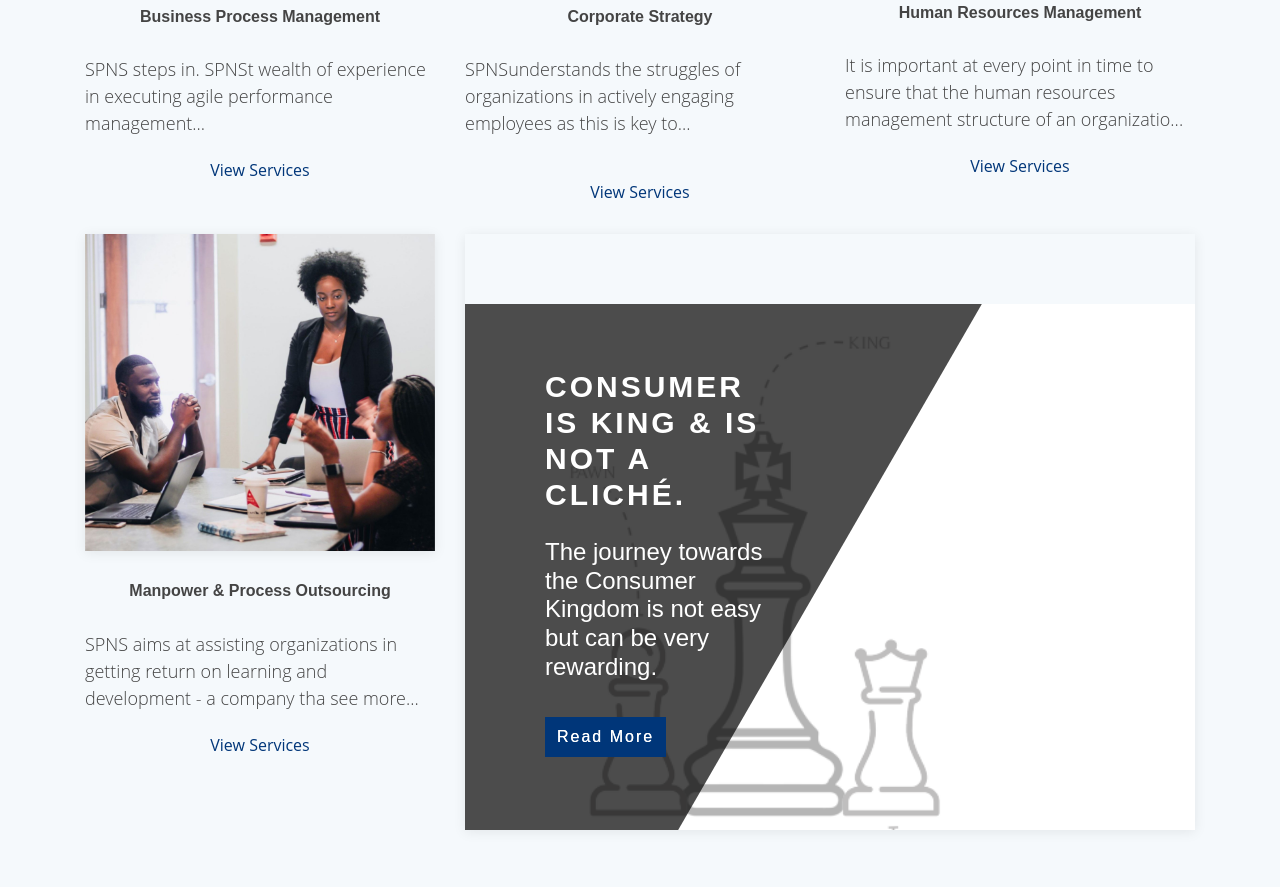
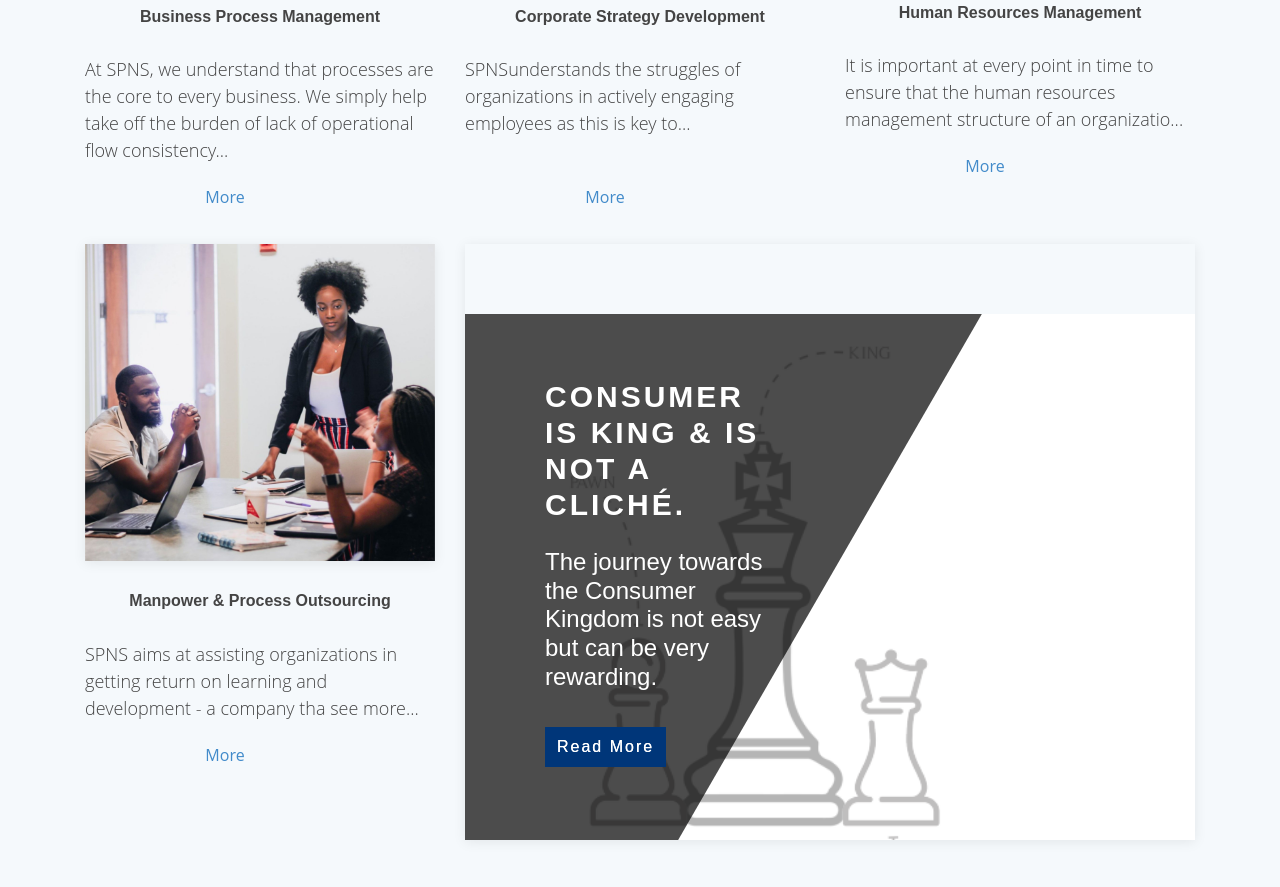
Before and after one commit to 21toffy/spnsss, a plain HTML site: page index.html in a window 1280 px wide. Shown: the part 1647-2534 px from the top of the page. Drawn offline with Linux system fonts and the light colour scheme.

Commit message:
bussiness view more

```diff
--- a/assets/css/style.css
+++ b/assets/css/style.css
@@ -1457,9 +1457,11 @@ margin: 4px 2px;*/
   background-color:#f5f9fc;
   border: none;
   padding: 5px;
-  width: 140px;
+  width: 100px;
   transition: all 0.5s;
   color: #003679;
+  margin: 0 0 0 -70px;
+  /*justify-content: center;*/
 }
 
 
--- a/index.html
+++ b/index.html
@@ -300,11 +300,11 @@
               </div>
             </div>
             <h6 class="marg-class">Business Process Management</h6>
-            <p class="pmarge">SPNS steps in. SPNSt wealth of experience in executing agile performance management...
+            <p class="pmarge">At SPNS, we understand that processes are the core to every business. We simply help take off the burden of lack of operational flow consistency...
 
             </p>
             <div class="sub-main text-center">
-              <button class="button-two"><span>View Services</span></button>
+              <button  class="button-two"><a href="process_documentation.html"><span>More</span></a></button>
             </div>
           </div>
 
@@ -315,13 +315,13 @@
               <div class="portfolio-info">
               </div>
             </div>
-            <h6 class="marg-class">Corporate Strategy</h6>
+            <h6 class="marg-class">Corporate Strategy Development</h6>
             <p class="pmarge">SPNSunderstands the struggles of organizations in actively engaging employees as this is key to...
               <br><br>
 
             </p>
             <div class="sub-main text-center">
-              <a href="corporate_strategy.html" class="button-two"><span>View Services</span></a>
+              <button  class="button-two"><a href="process_documentation.html"><span>More</span></a></button>
             </div>
           </div>
 
@@ -336,7 +336,7 @@
 
             </p>
             <div class="sub-main text-center">
-              <button class="button-two"><span>View Services</span></button>
+              <button  class="button-two"><a href="process_documentation.html"><span>More</span></a></button>
             </div>
 
           </div>
@@ -361,7 +361,7 @@
             <br>
             </p>
             <div class="sub-main text-center">
-              <button class="button-two"><span>View Services</span></button>
+              <button  class="button-two"><a href="process_documentation.html"><span>More</span></a></button>
             </div>
             </div>
           <!-- </div> -->
```
